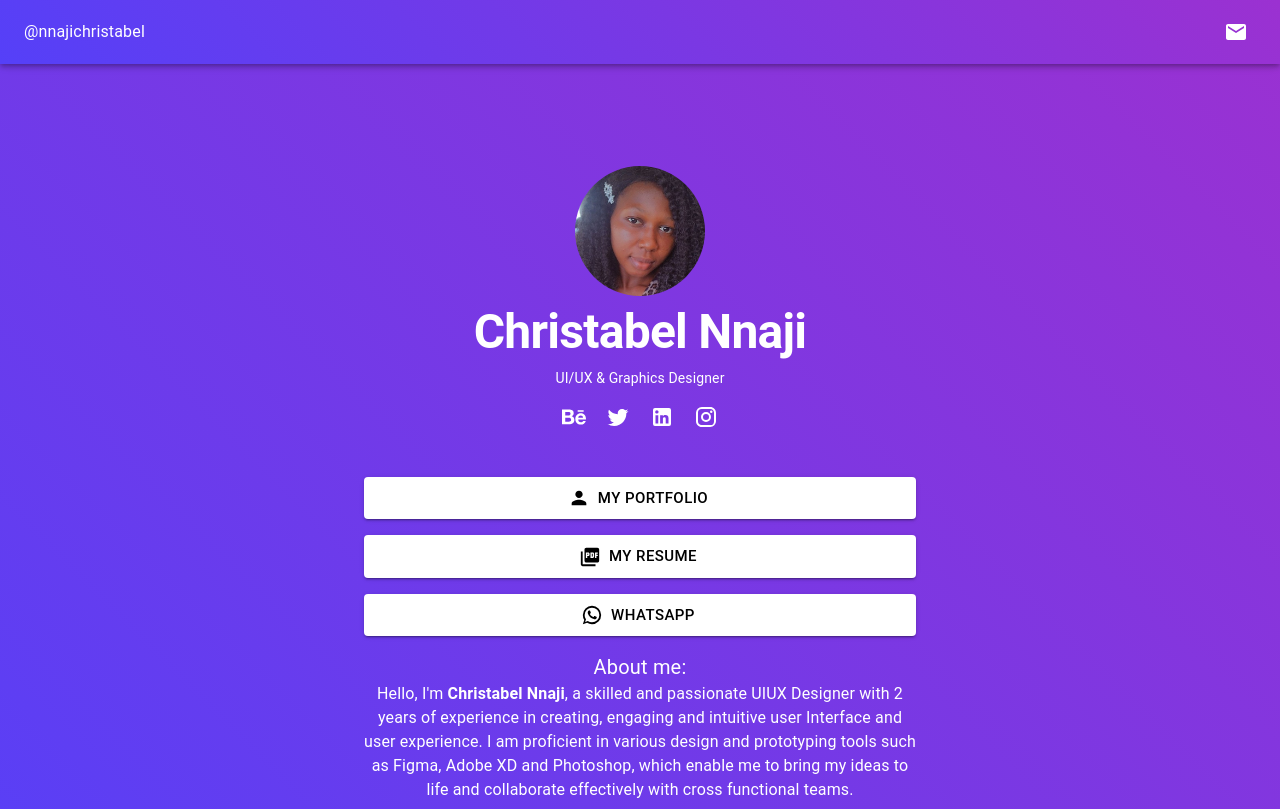
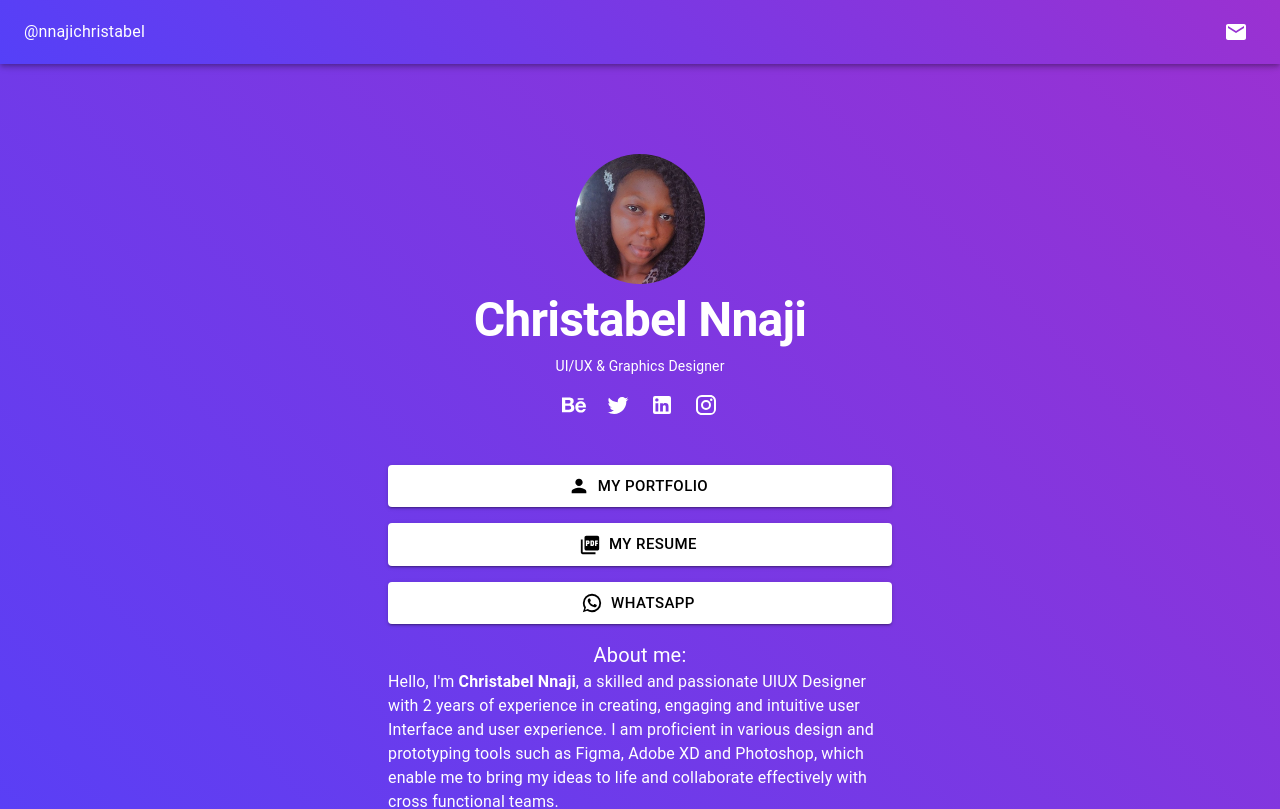
Before and after one commit to NICHOLAS-AGBO/Christabel_portfolio, a React (Create React App) app: page / in a window 1280 px wide. Shown: the top 809 px of the page. Built offline with nearby package versions, Linux system fonts and the light colour scheme.

Commit message:
Update App.tsx

```diff
--- a/src/App.tsx
+++ b/src/App.tsx
@@ -59,7 +59,7 @@ function App() {
                 </Stack>
 
 
-                <Stack direction={"column"} alignItems={"center"} justifyContent={"center"} rowGap={2}>
+                <Stack direction={"column"} alignItems={"center"} justifyContent={"center"} rowGap={2} sx={{px: 3}}>
                     <Button sx={{bgcolor: "white", color: "black",
                         "&:hover":{bgcolor: "white", color: "black",}}}
                         variant={"contained"} target={"_blank"}
@@ -77,8 +77,8 @@ function App() {
                         href={"https://wa.me/+2348104614410"} fullWidth size={"large"} startIcon={<WhatsApp/>}>
                         Whatsapp
                     </Button>
-                    <Box textAlign={"center"}>
-                        <Typography sx={{fontSize: "h6.fontSize"}}>About me:</Typography>
+                    <Box>
+                        <Typography align={"center"} sx={{fontSize: "h6.fontSize"}}>About me:</Typography>
                         <Typography>
                             Hello, I'm <b>Christabel Nnaji</b>, a skilled and passionate UIUX Designer with 2 years of experience
                             in creating, engaging and intuitive user Interface and user experience. I am proficient in various design and
```
